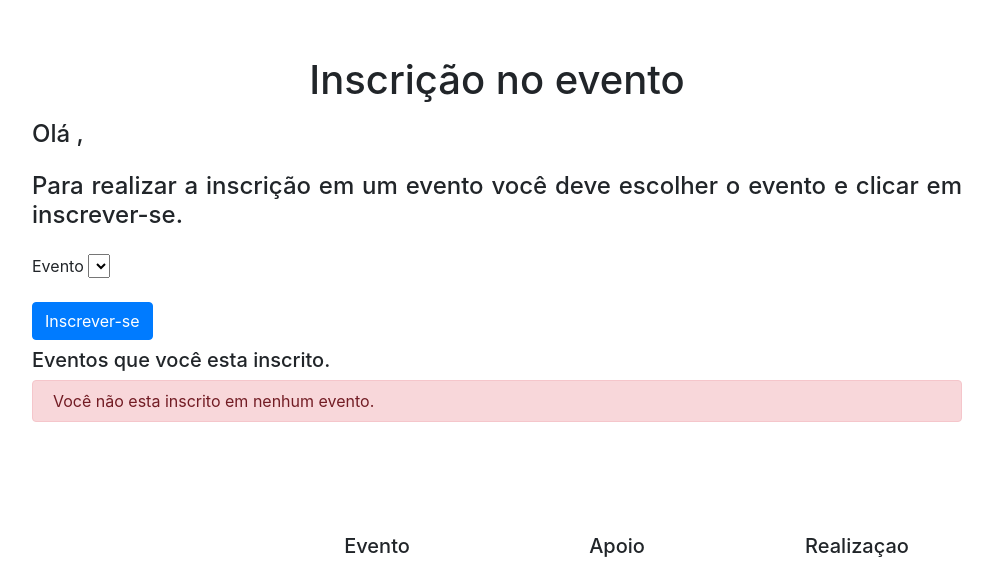
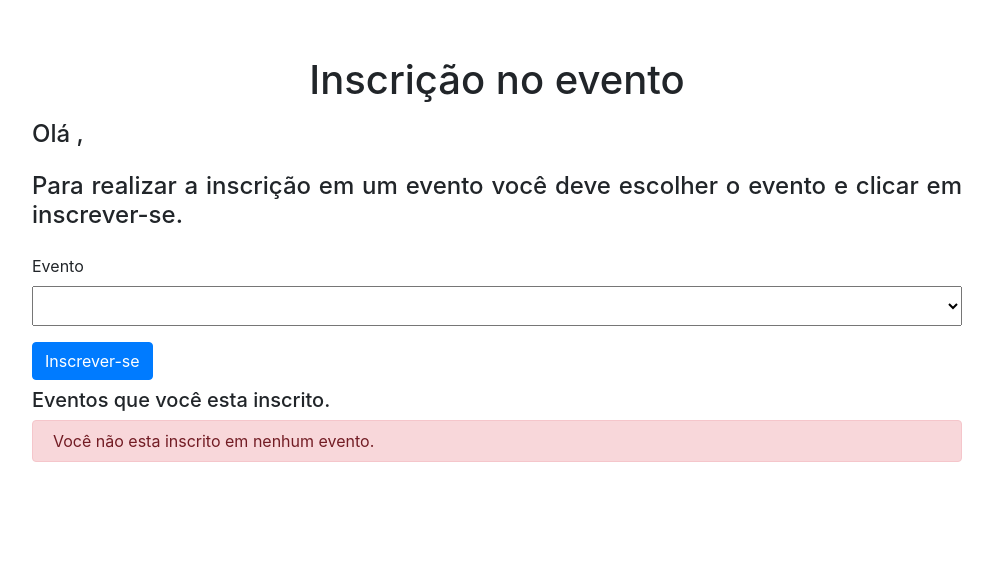
Before and after one commit to dapporcellis/SACI2022, a Node project: template views/admin/evento.ejs in a window 1280 px wide. Shown: the part 58-624 px from the top of the page, without its empty margins (143-1136 px from the left). Run offline with Node 20 templates, Linux system fonts and the light colour scheme; the template is opened without the code that fills it, so the values that code supplies are empty; some libraries are stand-ins or nearby versions.

Commit message:
arrumando

```diff
--- a/controller/controller.js
+++ b/controller/controller.js
@@ -33,8 +33,10 @@
                 res.redirect('/cadastro')
             }
         }else{
-            req.flash('ok', "Cadastrado com sucesso.")
-            res.redirect('/inscricao')
+            req.login({ emailminusculo, senha }, function(err) {
+                return res.redirect('/evento');
+            });
+
         }
     })
 }
--- a/index.js
+++ b/index.js
@@ -6,12 +6,22 @@
 var flash = require('req-flash');
 const passport = require("passport");
 var moment = require('moment');
+const {
+    CyclicSessionStore
+} = require("@cyclic.sh/session-store");
 app.locals.moment = moment;
+
+const options = {
+    table: {
+        name: process.env.CYCLIC_DB,
+    }
+};
 
 app.use(
     session({
+        store: new CyclicSessionStore(options),
         secret: "keyboard cat",
-        resave: false,
+        //resave: false,
         saveUninitialized: false,
     })
 );
--- a/package.json
+++ b/package.json
@@ -1,5 +1,6 @@
 {
   "dependencies": {
+    "@cyclic.sh/session-store": "^0.0.17",
     "bcrypt": "^5.1.0",
     "cloudinary": "^1.34.0",
     "dotenv": "^16.0.3",
--- a/views/admin/evento.ejs
+++ b/views/admin/evento.ejs
@@ -8,7 +8,7 @@
     <form method="post">
         <div class="form-group">
             <label for="inputnome">Evento</label>
-            <select required class="form-select" name="evento" aria-label="Default select example">
+            <select required class="form-select py-2" style="width: 100%;" name="evento" aria-label="Default select example">
                 <%Eventos.forEach((evento)=>{%>
                     <% var eventoJaExiste = false; %>
                     <% MeusEventos.forEach((evento1)=>{%>
--- a/views/admin/oficinas.ejs
+++ b/views/admin/oficinas.ejs
@@ -8,7 +8,7 @@
     <form method="post">
         <div class="form-group">
             <label for="inputnome">Oficinas</label>
-            <select required class="form-select" name="oficina" aria-label="Default select example">
+            <select required class="form-select py-2" style="width: 100%;" name="oficina" aria-label="Default select example">
                 <%Oficinas.forEach((oficina)=>{%>
                     <% var oficinaJaExiste = false; %>
                     <% var oficinaMesmoHorario = false; %>
```
Also changed, not shown: controller/admincontroller.js (+6 -3 lines), 1 other file.
